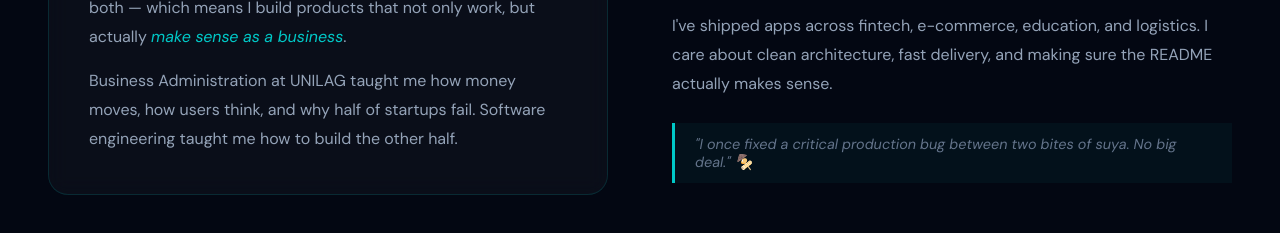
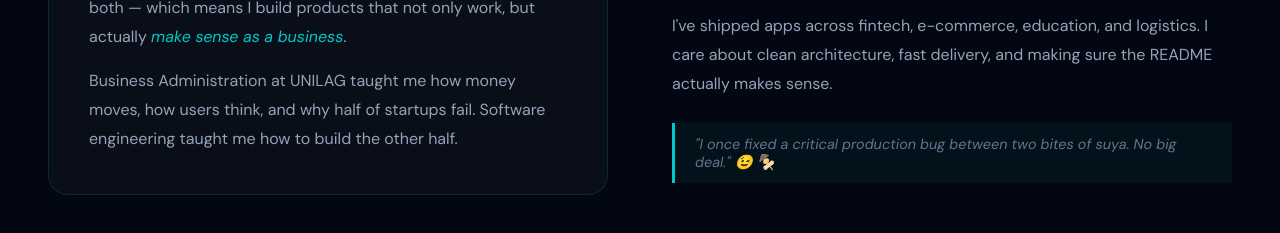
Before and after one commit to skidan007/my-portfolio1, a React (Vite) app: page / in a window 1280 px wide. Shown: the part 1160-1393 px from the top of the page. Built offline with nearby package versions, Linux system fonts and the light colour scheme.

Commit message:
wink emoji added

```diff
--- a/src/components/About/index.jsx
+++ b/src/components/About/index.jsx
@@ -135,7 +135,7 @@ export default function About() {
               }}
             >
               "I once fixed a critical production bug between two bites of suya.
-              No big deal." 🍢
+              No big deal." 😉 🍢
             </div>
           </FadeIn>
         </div>
```
